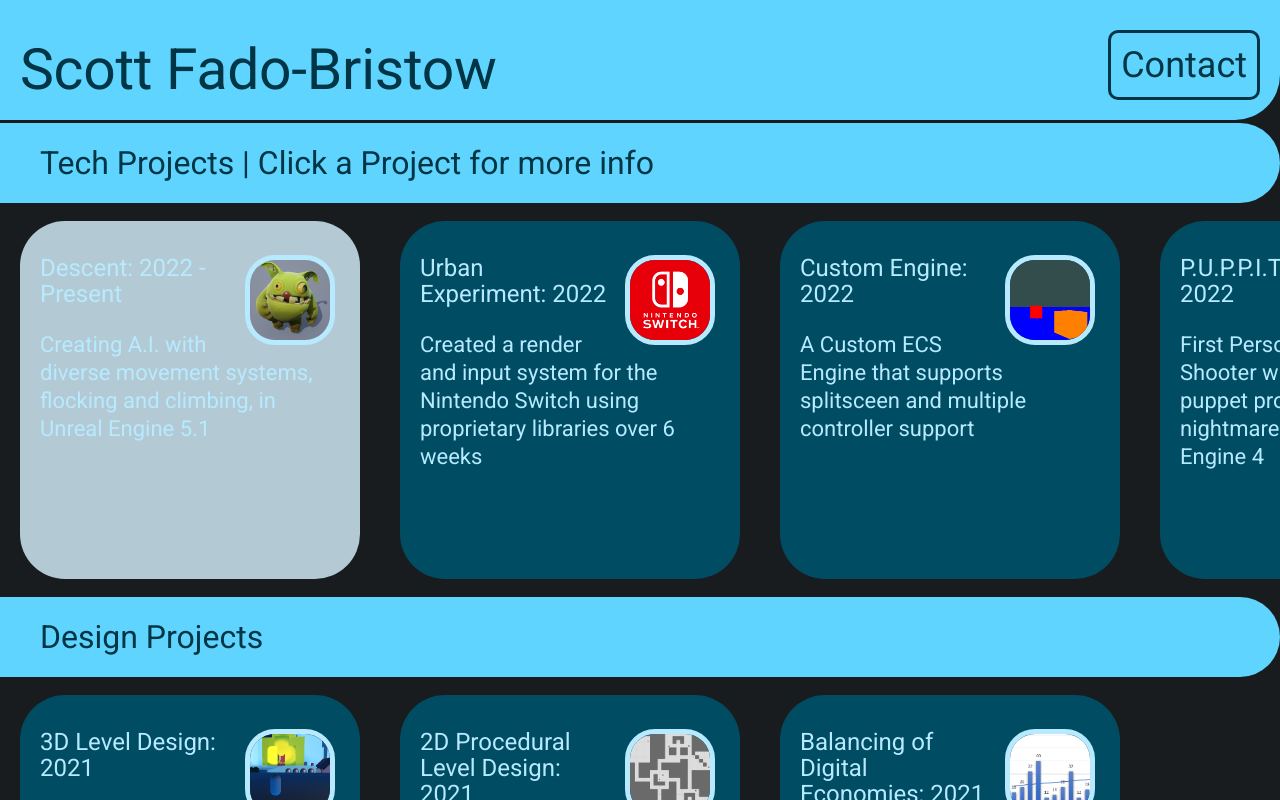
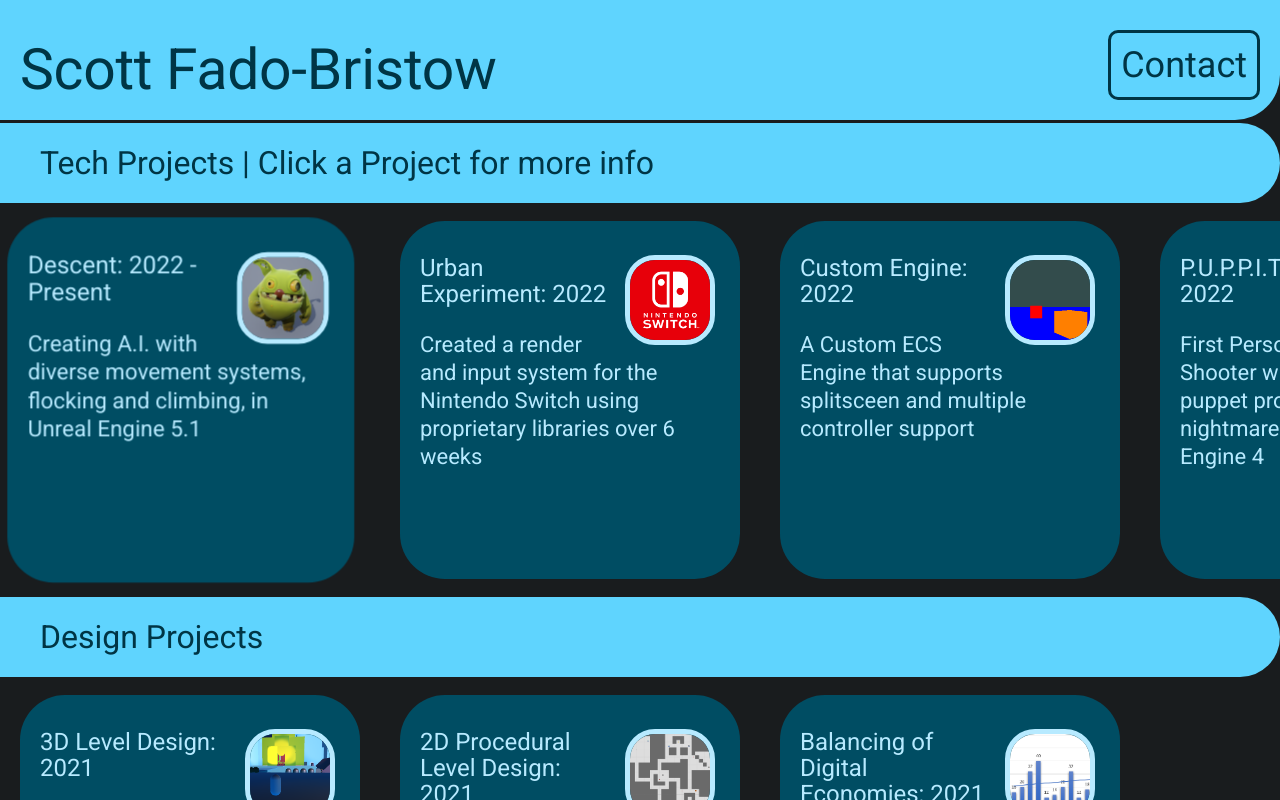
Before and after one commit to tfbscott/tfbscott.github.io, a plain HTML site: page index.html in a window 1280 px wide. In both pictures the pointer is over the link 190 px from the left and 1405 px from the top of the page. Shown: the part 1005-1805 px from the top of the page. Drawn offline with Linux system fonts and the light colour scheme.

Commit message:
Changed hover color affect to scale affect

```diff
--- a/css/styles.css
+++ b/css/styles.css
@@ -74,7 +74,7 @@ html
 
 a.Card:hover
 {
-	background: var(--secondary-color);
+	/*background: var(--secondary-color);*/
 }
 
 /**********************************************************************
@@ -222,6 +222,8 @@ Now for the Header Iframe
 	/*Gives the slider for overflow on the section*/
 	overflow-y: visible;
 	overflow-x: auto;
+	/*This should give a 3D affect to the children*/
+	perspective: 50px;
 }
 
 .SectionHeader, .SectionHeaderLeft
@@ -354,6 +356,11 @@ a.Card
 	transition: background .25s;
 }
 
+a.Card:hover
+{
+	transform: translateZ(1px);
+}
+
 .CardSpacer
 {
 	/*min-height: 18em;*/
```
